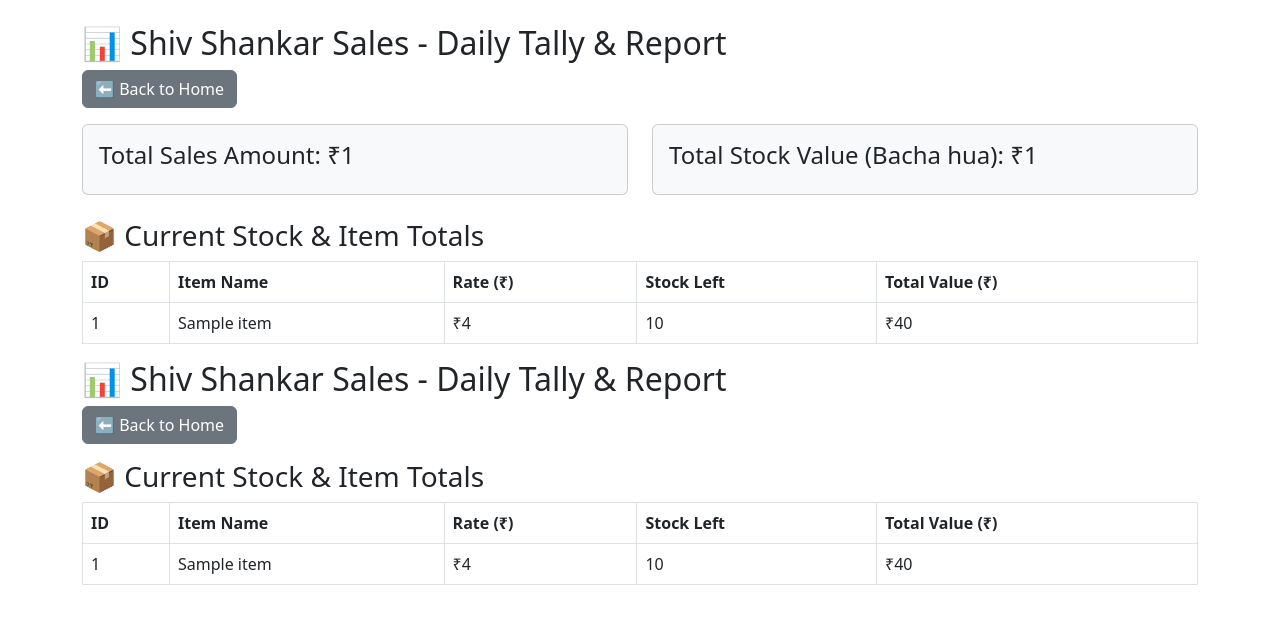
After one commit to anshuredhu2-beep/shiv-shankar-sales, a Flask app: template templates/reort.html in a window 1280 px wide. The commit adds this page. Shown: the top 624 px of the page. Run offline with Flask 3, Linux system fonts and the light colour scheme; the template is opened without the code that fills it: most values are stand-ins (such as "Sample title", 1, 10 or a date in 2020); parts of the project's set-up code (start-up, migrations or seed data) failed here and were passed over.

Commit message:
Add daily tally report page and button

```diff
--- a/app.py
+++ b/app.py
@@ -85,3 +85,23 @@ def bill():
 
 if __name__ == '__main__':
     app.run(host='0.0.0.0', debug=True, port=5000)
+from datetime import datetime
+
+# Sales Table Model
+class Sale(db.Model):
+    id = db.Column(db.Integer, primary_key=True)
+    item_name = db.Column(db.String(100), nullable=False)
+    qty_sold = db.Column(db.Integer, nullable=False)
+    total_price = db.Column(db.Float, nullable=False)
+    date = db.Column(db.String(50), nullable=False)
+
+# Report Route
+@app.route('/report')
+def report():
+    items = Item.query.all()
+    sales = Sale.query.all()
+
+    total_stock_value = sum(item.rate * item.stock for item in items)
+    total_sales_amount = sum(sale.total_price for sale in sales)
+
+    return render_template('report.html', items=items, sales=sales, total_stock_value=total_stock_value, total_sales_amount=total_sales_amount)
--- a/templates/index.html
+++ b/templates/index.html
@@ -6,7 +6,7 @@
 </head>
 <body class="container mt-4">
     <h2>🏪 Shiv Shankar Sales, Jind - Inventory</h2>
-    <div class="mb-3">
+    <div class="mb-3"><a href="/report" class="btn btn-info text-white">📊 View Daily Report</a>
         <a href="/add" class="btn btn-primary">➕ Add New Item</a>
         <a href="/bill" class="btn btn-success">🛒 New Bill / Sale</a>
     </div>
--- /dev/null
+++ b/templates/reort.html
@@ -0,0 +1,86 @@
+<!DOCTYPE html>
+<html>
+<head>
+    <title>Daily Tally & Sales Report - Shiv Shankar Sales</title>
+    <link rel="stylesheet" href="https://cdn.jsdelivr.net/npm/bootstrap@5.3.0/dist/css/bootstrap.min.css">
+</head>
+<body class="container mt-4">
+    <h2>📊 Shiv Shankar Sales - Daily Tally & Report</h2>
+    <a href="/" class="btn btn-secondary mb-3">⬅ Back to Home</a>
+
+    <!-- Summary Cards -->
+    <div class="row mb-4">
+        <div class="col-md-6">
+            <div class="card p-3 bg-light">
+                <h4>Total Sales Amount: ₹{{ total_sales_amount }}</h4>
+            </div>
+        </div>
+        <div class="col-md-6">
+            <div class="card p-3 bg-light">
+                <h4>Total Stock Value (Bacha hua): ₹{{ total_stock_value }}</h4>
+            </div>
+        </div>
+    </div>
+
+    <!-- Current Stock Table -->
+    <h3>📦 Current Stock & Item Totals</h3>
+    <table class="table table-bordered">
+        <thead>
+            <tr>
+                <th>ID</th>
+                <th>Item Name</th>
+                <th>Rate (₹)</th>
+                <th>Stock Left</th>
+                <th>Total Value (₹)</th>
+            </tr>
+        </thead>
+        <tbody>
+            {% for item in items %}
+            <tr>
+                <td>{{ item.id }}</td>
+                <td>{{ item.name }}</td>
+                <td>₹{{ item.rate }}</td>
+                <td>{{ item.stock }}</td>
+                <td>₹{{ item.rate * item.stock }}</td>
+            </tr>
+            {% endfor %}
+        </tbody>
+    </table>
+</body>
+</html>
+<!DOCTYPE html>
+<html>
+<head>
+    <title>Daily Tally & Sales Report - Shiv Shankar Sales</title>
+    <link rel="stylesheet" href="https://cdn.jsdelivr.net/npm/bootstrap@5.3.0/dist/css/bootstrap.min.css">
+</head>
+<body class="container mt-4">
+    <h2>📊 Shiv Shankar Sales - Daily Tally & Report</h2>
+    <a href="/" class="btn btn-secondary mb-3">⬅ Back to Home</a>
+
+    <!-- Current Stock & Item Totals Table -->
+    <h3>📦 Current Stock & Item Totals</h3>
+    <table class="table table-bordered">
+        <thead>
+            <tr>
+                <th>ID</th>
+                <th>Item Name</th>
+                <th>Rate (₹)</th>
+                <th>Stock Left</th>
+                <th>Total Value (₹)</th>
+            </tr>
+        </thead>
+        <tbody>
+            {% for item in items %}
+            <tr>
+                <td>{{ item.id }}</td>
+                <td>{{ item.name }}</td>
+                <td>₹{{ item.rate }}</td>
+                <td>{{ item.stock }}</td>
+                <td>₹{{ item.rate * item.stock }}</td>
+            </tr>
+            {% endfor %}
+        </tbody>
+    </table>
+</body>
+</html>
```
